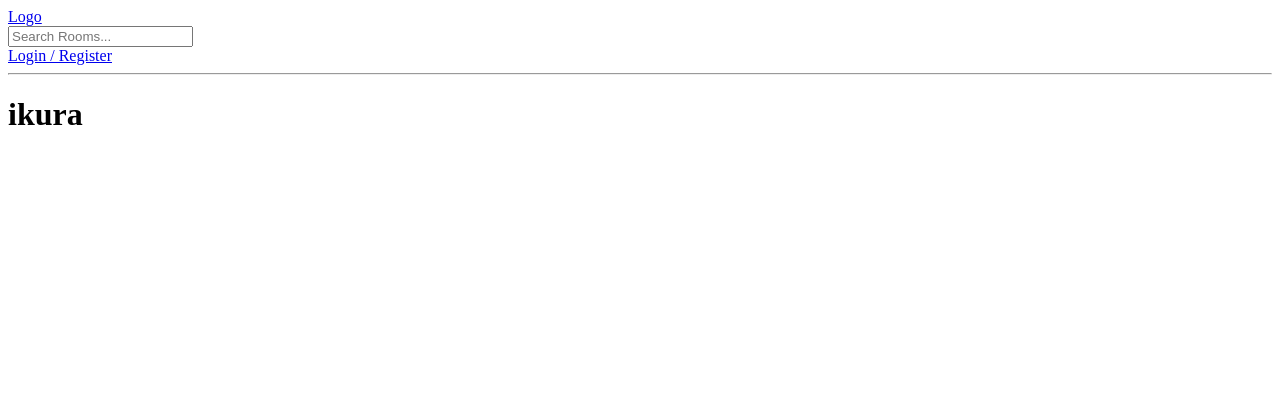
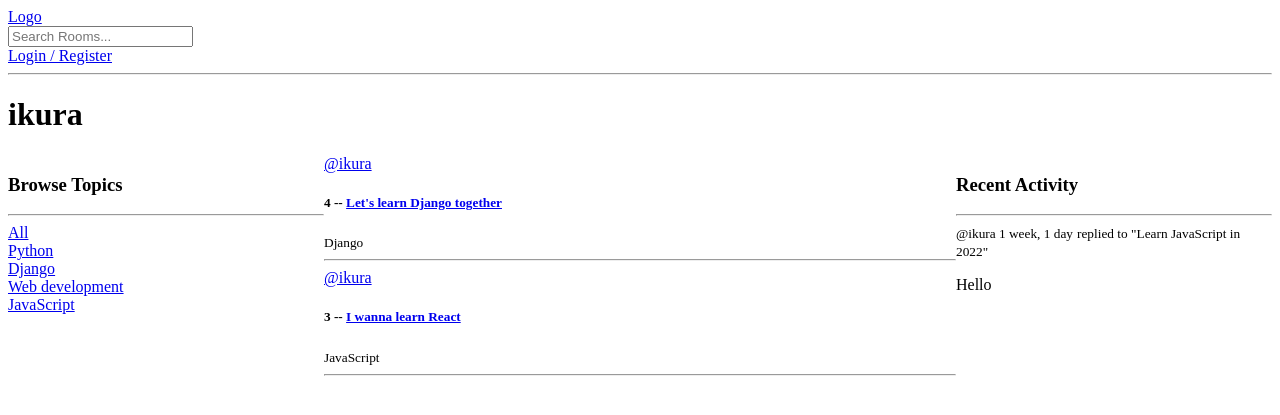
Before and after one commit to louiskwt/studybuddy, a Django app: page /profile/2 in a window 1280 px wide. Shown: the top 415 px of the page. Run offline with Django 3.2, Linux system fonts and the light colour scheme; data comes from the database, SQL or seed files in the repository.

Commit message:
display activity and topics in user profile

```diff
--- a/base/templates/base/profile.html
+++ b/base/templates/base/profile.html
@@ -2,8 +2,26 @@
 
 {% block body %}
 
+<style>
+    .profile-container {
+        display: grid;
+        grid-template-columns: 1fr 2fr 1fr;
+    }
+</style>
+
 <h1>{{ user.username }}</h1>
 
+<div class="profile-container">
+    <div>
+        {% include 'base/topics_component.html' %}
+    </div>
+    <div>
+        {% include 'base/feed_component.html' %}
+    </div>
+    <div>
+        {% include 'base/activity_component.html' %}
+    </div>
+</div>
 
 
 {% endblock body %}
--- a/base/views.py
+++ b/base/views.py
@@ -109,7 +109,10 @@ def room(request, pk):
 
 def userProfile(request, pk):
     user = User.objects.get(id=pk)
-    context = {'user': user}
+    rooms = user.room_set.all()
+    room_messages = user.message_set.all()
+    topics = Topic.objects.all()
+    context = {'user': user, 'rooms': rooms, 'room_messages': room_messages, 'topics': topics}
     return render(request, 'base/profile.html', context)
 
 @login_required(login_url='login')
```
